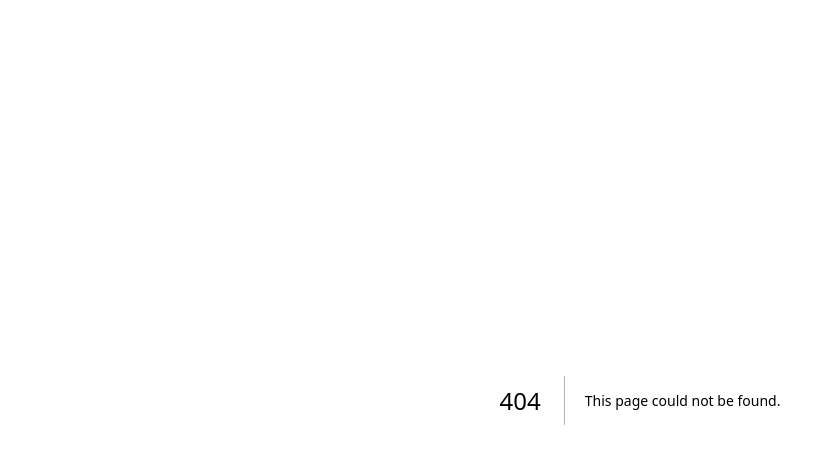
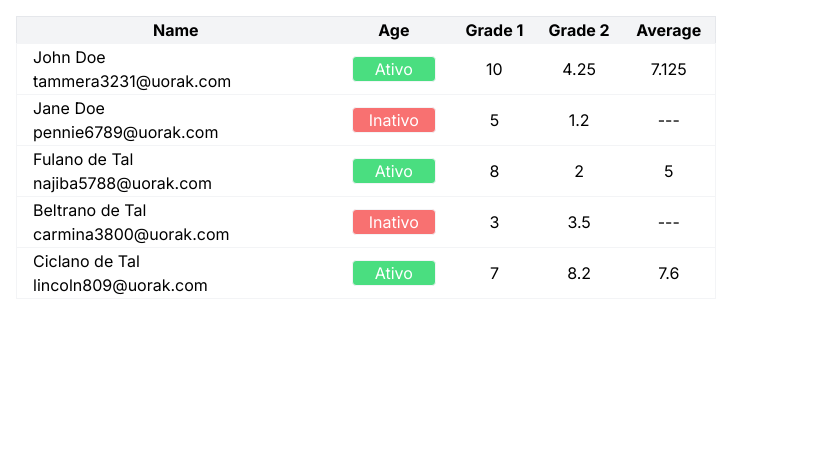
Before and after one commit to lhelheo/ReactStudy, a Next.js app: page /learning/students in a window 1280 px wide. Before the commit this address had no page. Shown: the top 464 px of the page, without its empty margins (0-827 px from the left). Built offline with nearby package versions, Linux system fonts and the light colour scheme.

Commit message:
feat: students table

```diff
--- /dev/null
+++ b/src/app/(platform)/learning/students/page.tsx
@@ -0,0 +1,50 @@
+import { Badge } from "@/components/raw/badge";
+import { studentsData } from "@/utils/data/students";
+
+export default function StudentsTable() {
+  return (
+    <table className="m-4 border border-primary w-[700px]">
+      <thead className="bg-gray-100">
+        <tr className="my-10">
+          <th>Name</th>
+          <th>Age</th>
+          <th>Grade 1</th>
+          <th>Grade 2</th>
+          <th>Average</th>
+        </tr>
+      </thead>
+      <tbody>
+        {studentsData.map((student, index) => (
+          <tr key={index} className="border border-gray-100">
+            <td className="text-left px-4">
+              <div className="flex flex-col">
+                <p>{student.name}</p>
+                <p>{student.email}</p>
+              </div>
+            </td>
+            <td className="text-center">
+              {student.status ? (
+                <div className="border border-gray-100 rounded bg-green-400 mx-4 text-white">
+                  Ativo
+                </div>
+              ) : (
+                <div className="border border-gray-100 rounded bg-red-400 mx-4 text-white">
+                  Inativo
+                </div>
+              )}
+            </td>
+            <td className="text-center">{student.notas[0]}</td>
+            <td className="text-center">{student.notas[1]}</td>
+            <td className="text-center">
+              {student.status ? (
+                (student.notas[0] + student.notas[1]) / 2
+              ) : (
+                <p>---</p>
+              )}
+            </td>
+          </tr>
+        ))}
+      </tbody>
+    </table>
+  );
+}
--- /dev/null
+++ b/src/utils/data/students.ts
@@ -0,0 +1,39 @@
+interface StudentProps {
+  name: string;
+  status: boolean;
+  email: string;
+  notas: number[];
+}
+
+export const studentsData: StudentProps[] = [
+  {
+    name: "John Doe",
+    email: "tammera3231@uorak.com",
+    status: true,
+    notas: [10, 4.25],
+  },
+  {
+    name: "Jane Doe",
+    email: "pennie6789@uorak.com",
+    status: false,
+    notas: [5, 1.2],
+  },
+  {
+    name: "Fulano de Tal",
+    email: "najiba5788@uorak.com",
+    status: true,
+    notas: [8, 2],
+  },
+  {
+    name: "Beltrano de Tal",
+    email: "carmina3800@uorak.com",
+    status: false,
+    notas: [3, 3.5],
+  },
+  {
+    name: "Ciclano de Tal",
+    email: "lincoln809@uorak.com",
+    status: true,
+    notas: [7, 8.2],
+  },
+];
```
